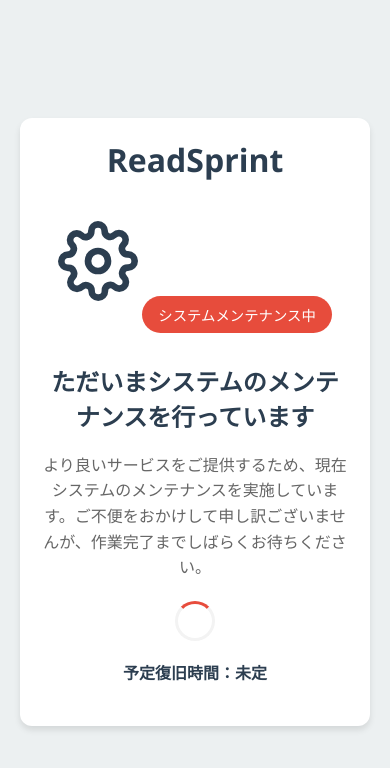
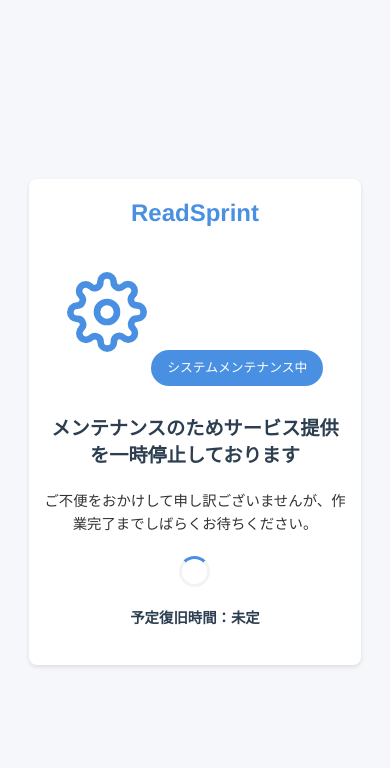
Before and after one commit to GJHT12/readsprint-maintenance-page, a plain HTML site: page index.html in a window 390 px wide. Drawn offline with Linux system fonts and the light colour scheme.

Commit message:
Update for readsprint_ver2

```diff
--- a/index.html
+++ b/index.html
@@ -3,14 +3,17 @@
 <head>
     <meta charset="UTF-8">
     <meta name="viewport" content="width=device-width, initial-scale=1.0">
-    <title>メンテナンス中 - ReadSprint</title>
+    <title>ReadSprint</title>
     <style>
         :root {
-            --primary-color: #2c3e50;
-            --secondary-color: #e74c3c;
-            --text-light: #ffffff;
-            --text-dark: #2c3e50;
-            --background-color: #ecf0f1;
+            --primary-color: #4A90E2;
+            --secondary-color: #2C3E50;
+            --footer-bg: #4A90E2;
+            --footer-text: #E5E7EB;
+            --background-color: #F5F7FA;
+            --text-color: #333333;
+            --error-color: #E74C3C;
+            --success-color: #2ECC71;
         }
 
         * {
@@ -20,97 +23,130 @@
         }
 
         body {
-            font-family: 'Segoe UI', Tahoma, Geneva, Verdana, sans-serif;
+            font-family: 'Helvetica Neue', Arial, sans-serif;
             background-color: var(--background-color);
-            color: var(--text-dark);
+            color: var(--text-color);
             min-height: 100vh;
             display: flex;
             flex-direction: column;
             align-items: center;
             justify-content: center;
             padding: 20px;
+            line-height: 1.6;
         }
 
         .maintenance-container {
             max-width: 600px;
+            width: 90%;
             background: white;
-            padding: 40px;
-            border-radius: 12px;
-            box-shadow: 0 4px 6px rgba(0, 0, 0, 0.1);
+            padding: clamp(20px, 5vw, 40px);
+            border-radius: 8px;
+            box-shadow: 0 2px 4px rgba(0, 0, 0, 0.1);
             text-align: center;
         }
 
         .logo {
-            font-size: 2rem;
+            font-size: clamp(1.5rem, 4vw, 2rem);
             color: var(--primary-color);
             font-weight: bold;
             margin-bottom: 20px;
         }
 
         .maintenance-icon {
-            width: 120px;
-            height: 120px;
+            width: clamp(80px, 15vw, 120px);
+            height: clamp(80px, 15vw, 120px);
             margin: 20px auto;
+            color: var(--primary-color);
         }
 
         h1 {
-            color: var(--primary-color);
-            font-size: 1.8rem;
+            color: var(--secondary-color);
+            font-size: clamp(1.2rem, 3vw, 1.8rem);
             margin-bottom: 20px;
+            line-height: 1.4;
         }
 
         p {
-            color: #666;
+            color: var(--text-color);
             line-height: 1.6;
             margin-bottom: 20px;
+            font-size: clamp(0.9rem, 2vw, 1rem);
         }
 
         .status-badge {
             display: inline-block;
-            background-color: var(--secondary-color);
-            color: var(--text-light);
+            background-color: var(--primary-color);
+            color: white;
             padding: 8px 16px;
             border-radius: 20px;
-            font-size: 0.9rem;
+            font-size: clamp(0.8rem, 2vw, 0.9rem);
             margin-bottom: 30px;
         }
 
         .estimated-time {
             font-weight: bold;
-            color: var(--primary-color);
+            color: var(--secondary-color);
         }
 
         @keyframes rotate {
-            from {
-                transform: rotate(0deg);
-            }
-            to {
-                transform: rotate(360deg);
-            }
+            from { transform: rotate(0deg); }
+            to { transform: rotate(360deg); }
         }
 
         .loading-spinner {
-            width: 40px;
-            height: 40px;
+            width: clamp(30px, 8vw, 40px);
+            height: clamp(30px, 8vw, 40px);
             border: 3px solid #f3f3f3;
-            border-top: 3px solid var(--secondary-color);
+            border-top: 3px solid var(--primary-color);
             border-radius: 50%;
             animation: rotate 1s linear infinite;
             margin: 20px auto;
         }
 
+        @media (prefers-reduced-motion: reduce) {
+            .loading-spinner {
+                animation: none;
+            }
+        }
+
         @media (max-width: 480px) {
             .maintenance-container {
-                padding: 20px;
+                width: 95%;
+                padding: 15px;
+            }
+        }
+
+        @media (min-width: 1200px) {
+            .maintenance-container {
+                padding: 50px;
+            }
+        }
+
+        @media (prefers-color-scheme: dark) {
+            body {
+                background-color: #1a1a1a;
+                color: #ffffff;
             }
 
-            h1 {
-                font-size: 1.5rem;
+            .maintenance-container {
+                background: #2d2d2d;
             }
 
-            .maintenance-icon {
-                width: 80px;
-                height: 80px;
+            .status-badge {
+                background-color: var(--primary-color);
+            }
+
+            .loading-spinner {
+                border-color: #404040;
+                border-top-color: var(--primary-color);
+            }
+
+            p {
+                color: #e0e0e0;
+            }
+
+            .estimated-time {
+                color: #e0e0e0;
             }
         }
     </style>
@@ -123,8 +159,8 @@
             <path d="M19.4 15a1.65 1.65 0 0 0 .33 1.82l.06.06a2 2 0 0 1 0 2.83 2 2 0 0 1-2.83 0l-.06-.06a1.65 1.65 0 0 0-1.82-.33 1.65 1.65 0 0 0-1 1.51V21a2 2 0 0 1-2 2 2 2 0 0 1-2-2v-.09A1.65 1.65 0 0 0 9 19.4a1.65 1.65 0 0 0-1.82.33l-.06.06a2 2 0 0 1-2.83 0 2 2 0 0 1 0-2.83l.06-.06a1.65 1.65 0 0 0 .33-1.82 1.65 1.65 0 0 0-1.51-1H3a2 2 0 0 1-2-2 2 2 0 0 1 2-2h.09A1.65 1.65 0 0 0 4.6 9a1.65 1.65 0 0 0-.33-1.82l-.06-.06a2 2 0 0 1 0-2.83 2 2 0 0 1 2.83 0l.06.06a1.65 1.65 0 0 0 1.82.33H9a1.65 1.65 0 0 0 1-1.51V3a2 2 0 0 1 2-2 2 2 0 0 1 2 2v.09a1.65 1.65 0 0 0 1 1.51 1.65 1.65 0 0 0 1.82-.33l.06-.06a2 2 0 0 1 2.83 0 2 2 0 0 1 0 2.83l-.06.06a1.65 1.65 0 0 0-.33 1.82V9a1.65 1.65 0 0 0 1.51 1H21a2 2 0 0 1 2 2 2 2 0 0 1-2 2h-.09a1.65 1.65 0 0 0-1.51 1z"></path>
         </svg>
         <div class="status-badge">システムメンテナンス中</div>
-        <h1>ただいまシステムのメンテナンスを行っています</h1>
-        <p>より良いサービスをご提供するため、現在システムのメンテナンスを実施しています。ご不便をおかけして申し訳ございませんが、作業完了までしばらくお待ちください。</p>
+        <h1>メンテナンスのためサービス提供を一時停止しております</h1>
+        <p>ご不便をおかけして申し訳ございませんが、作業完了までしばらくお待ちください。</p>
         <div class="loading-spinner"></div>
         <p class="estimated-time">予定復旧時間：<span id="maintenance-end">未定</span></p>
     </div>
```
